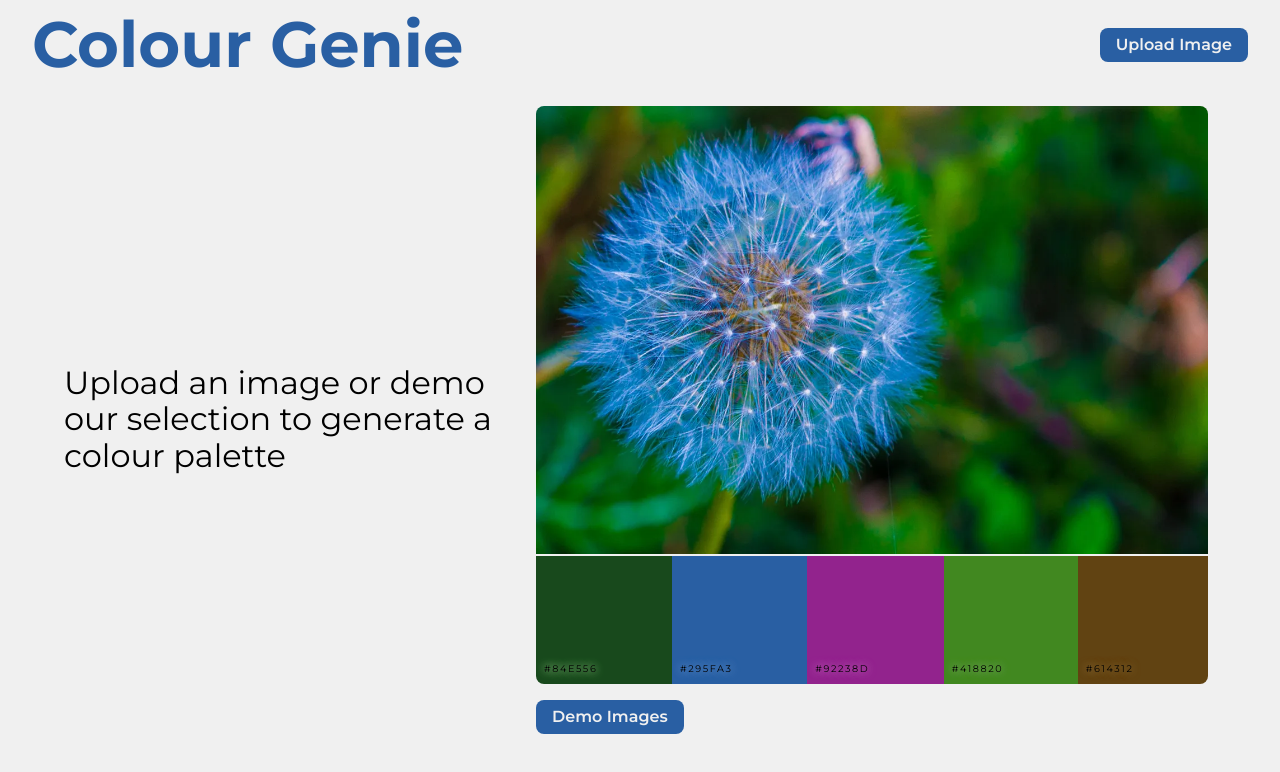
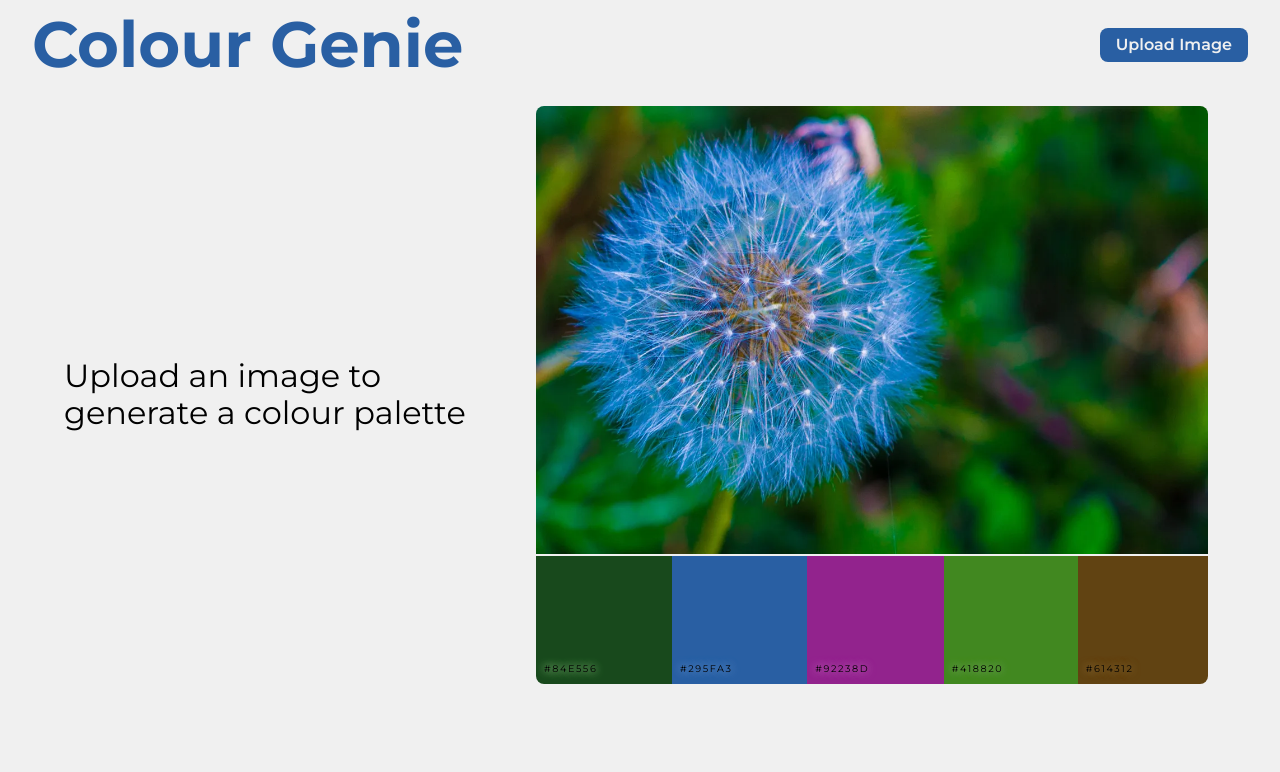
Before and after one commit to carlosalbertobuitragosantamaria/colour-palette, a plain HTML site: page index.html in a window 1280 px wide. Drawn offline with Linux system fonts and the light colour scheme; a web font is replaced by a local one.

Commit message:
removed sample button

```diff
--- a/index.html
+++ b/index.html
@@ -46,7 +46,7 @@
 
             <div class="main__intro">
                 <h2 class="description__title"></h2>
-                <p class="main__description">Upload an image or demo our selection  to generate a colour palette</p>
+                <p class="main__description">Upload an image to generate a colour palette</p>
             </div>
 
             <div class="main__image">
@@ -62,8 +62,6 @@
                     <div class="colour-code colour-code4"><p>#418820</p></div>
                     <div class="colour-code colour-code5"><p>#614312</p></div>
                 </div>
-
-                <button class="button demo__button">Demo Images</button>
             </div>
         </main>
 
```
